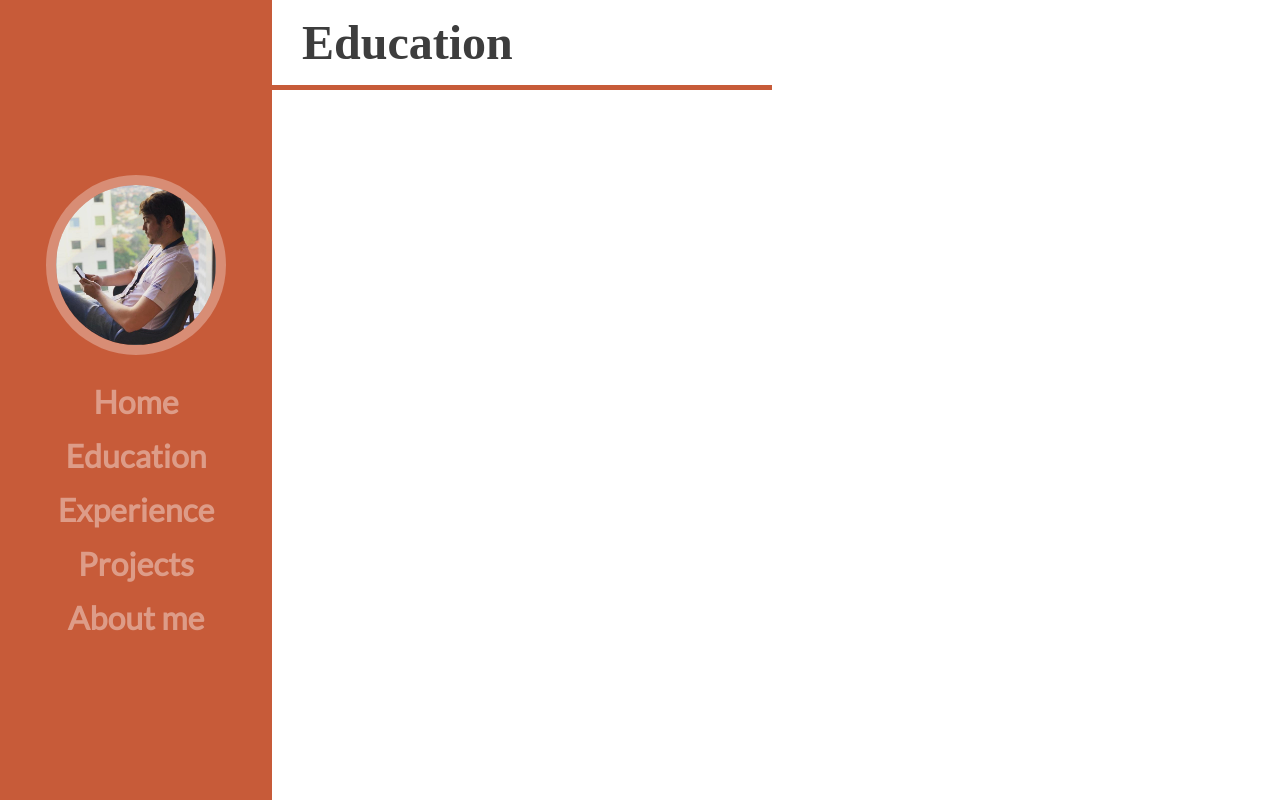
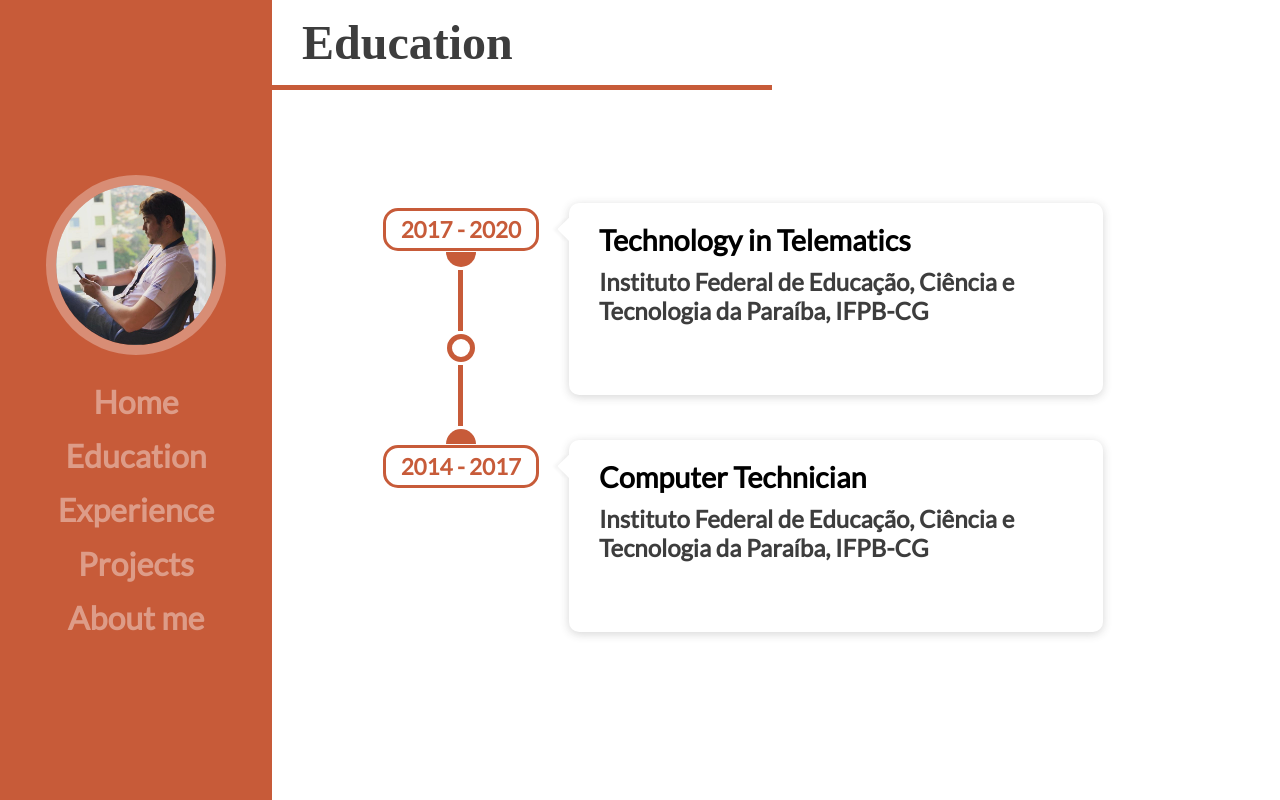
Before and after one commit to henriquepw/henrique.pw, a React (Create React App) app: page /education in a window 1280 px wide. Built offline with nearby package versions, Linux system fonts and the light colour scheme; a web font is replaced by a local one.

Commit message:
education page

```diff
--- /dev/null
+++ b/src/components/EducationItem/EducationItem.js
@@ -0,0 +1,26 @@
+import React from 'react';
+import {
+    Box,
+    Card,
+    Div,
+    Timeline,
+    HalfMoon,
+    Circle
+} from './EducationItem.style';
+
+export default ({ title, data, course, init }) => (
+    <Box init={init}>
+        <h3>{data}</h3>
+        <Card>
+            <h1>{course}</h1>
+            <h2>{title}</h2>
+        </Card>
+        <Div>
+            <HalfMoon init={init} />
+            <Timeline init={init} />
+            <Circle init={init} />
+            <Timeline init={init} />
+            <HalfMoon init={init} end />
+        </Div>
+    </Box>
+);
--- /dev/null
+++ b/src/components/EducationItem/EducationItem.style.js
@@ -0,0 +1,131 @@
+import styled, { css } from 'styled-components';
+import Colors from '../../styles/colors';
+
+const Box = styled.div`
+    display: grid;
+
+    grid-template-columns: auto 1fr;
+    grid-template-rows: auto 1fr;
+
+    max-width: 750px;
+
+    h1, h2, h3 {
+        display: flex;
+        align-items: center;
+        margin: 0 30px 10px 30px;
+    }
+
+    h1 {
+        font-weight: bold;
+        font-size: 1.8em;
+    }
+
+    h2 {
+        grid-column: 2;
+        color: ${Colors.primaryTextColor};
+        padding-bottom: 60px;
+        font-weight: regular;
+    }
+
+    h3 {
+        color: ${Colors.primaryColor};
+        font-size: 1.4em;
+        padding: 5px 15px 5px 15px;
+        margin-bottom: 0px;
+        border: 3px solid ${Colors.primaruColor};
+        border-radius: 15px;
+    }
+
+    ${({ init }) => init && css`
+        margin-bottom: 0;
+    `}
+`;
+
+const Div = styled.div`
+    grid-row: 2;
+    grid-column: 1;
+
+    display: flex;
+    flex-direction: column;
+`;
+
+const Card = styled.span`
+    grid-column: 2;
+    grid-row: 1 / span 2;
+
+    padding-top: 20px;
+    margin-bottom: 50px;
+    margin-top: -5px;
+
+    border-radius: 10px;
+    box-shadow: 0px 2px 10px rgba(50, 50, 50, 0.2);
+
+    &::before {
+        content: '';
+        position: absolute;
+        background-color: #fff;
+        width: 0;
+        height: 0;
+
+        margin-top: -5px;
+
+        transform: rotate(45deg);
+
+        box-sizing: border-box;
+        transform-origin: 0 0;
+
+        border: .5em solid black;
+        border-color: transparent transparent #fff #fff;
+
+        box-shadow: -3px 3px 3px 0 rgba(50, 50, 50, 0.05);
+    }
+`;
+
+const Timeline = styled.div`
+    ${({ init }) =>
+        !init && css`
+            background-color: ${Colors.primaryColor};
+            height: calc(50% - 36px);
+            width: 5px;
+            margin: auto;
+            z-index: -1;
+        `}
+`;
+
+const HalfMoon = styled.div`
+    ${({ init }) =>
+        !init && css`
+            background: ${Colors.primaryColor};
+            margin: auto;
+            height: 15px;
+            width: 30px;
+
+            ${({ end }) =>
+                !end && css`
+                    border-bottom-right-radius: 30px;
+                    border-bottom-left-radius: 30px;
+                `}
+
+            ${({ end }) =>
+                end && css`
+                    border-top-right-radius: 30px;
+                    border-top-left-radius: 30px;
+                `}
+        `}
+`;
+
+const Circle = styled.div`
+    ${({ init }) =>
+        !init && css`
+            background: #fff;
+            margin: auto;
+
+            height: 18px;
+            width: 18px;
+
+            border: 5px solid ${Colors.primaryColor};
+            border-radius: 100%;
+        `}
+`;
+
+export { Box, Card, Div, Timeline, HalfMoon, Circle };
--- a/src/pages/Education/Education.js
+++ b/src/pages/Education/Education.js
@@ -1,10 +1,29 @@
 import React from 'react';
 import Header from '../../components/Header/Header';
+import EducationItem from '../../components/EducationItem/EducationItem';
 
 import { Section } from '../../styles/grid';
+import { Main } from './Education.style';
 
 export default () => (
-    <Section>
+    <Section height='100%'>
         <Header title='Education' />
+
+        <Main>
+            <div/>
+            <EducationItem
+                course='Technology in Telematics'
+                title='Instituto Federal de Educação, Ciência e Tecnologia da Paraíba, IFPB-CG'
+                data='2017 - 2020'
+            />
+
+            <EducationItem
+                init
+                course='Computer Technician'
+                title='Instituto Federal de Educação, Ciência e Tecnologia da Paraíba, IFPB-CG'
+                data='2014 - 2017'
+            />
+            <div/>
+        </Main>
     </Section>
 );
--- a/src/pages/Education/Education.style.js
+++ b/src/pages/Education/Education.style.js
@@ -1 +1,18 @@
 import styled from 'styled-components';
+
+const Main = styled.div`
+    display: grid;
+    grid-template-rows: 1fr auto auto 1fr;
+
+    height: 100%;
+    padding-left: 8%;
+`;
+
+/*
+
+    display: flex;
+    flex-direction: column;
+
+    justify-content: center;
+     */
+export { Main };
--- a/src/styles/grid.js
+++ b/src/styles/grid.js
@@ -1,4 +1,4 @@
-import styled from 'styled-components';
+import styled, { css } from 'styled-components';
 
 import Media from './media';
 import Colors from './colors';
@@ -21,6 +21,10 @@ const Section = styled.section`
 
     grid-template-columns: 1fr;
     grid-template-rows: auto 1fr;
+
+    ${({height}) => height && css`
+        height: ${height};
+    `}
 `;
 
 const Background = styled.div`
--- a/src/styles/media.js
+++ b/src/styles/media.js
@@ -2,8 +2,8 @@ import { css } from 'styled-components';
 
 const windows = {
     phone: 470,
-    tablet: 768,
-    desktop: 1044,
+    tablet: 1044,
+    desktop: 1158,
     gient: 1170
 };
 
```
